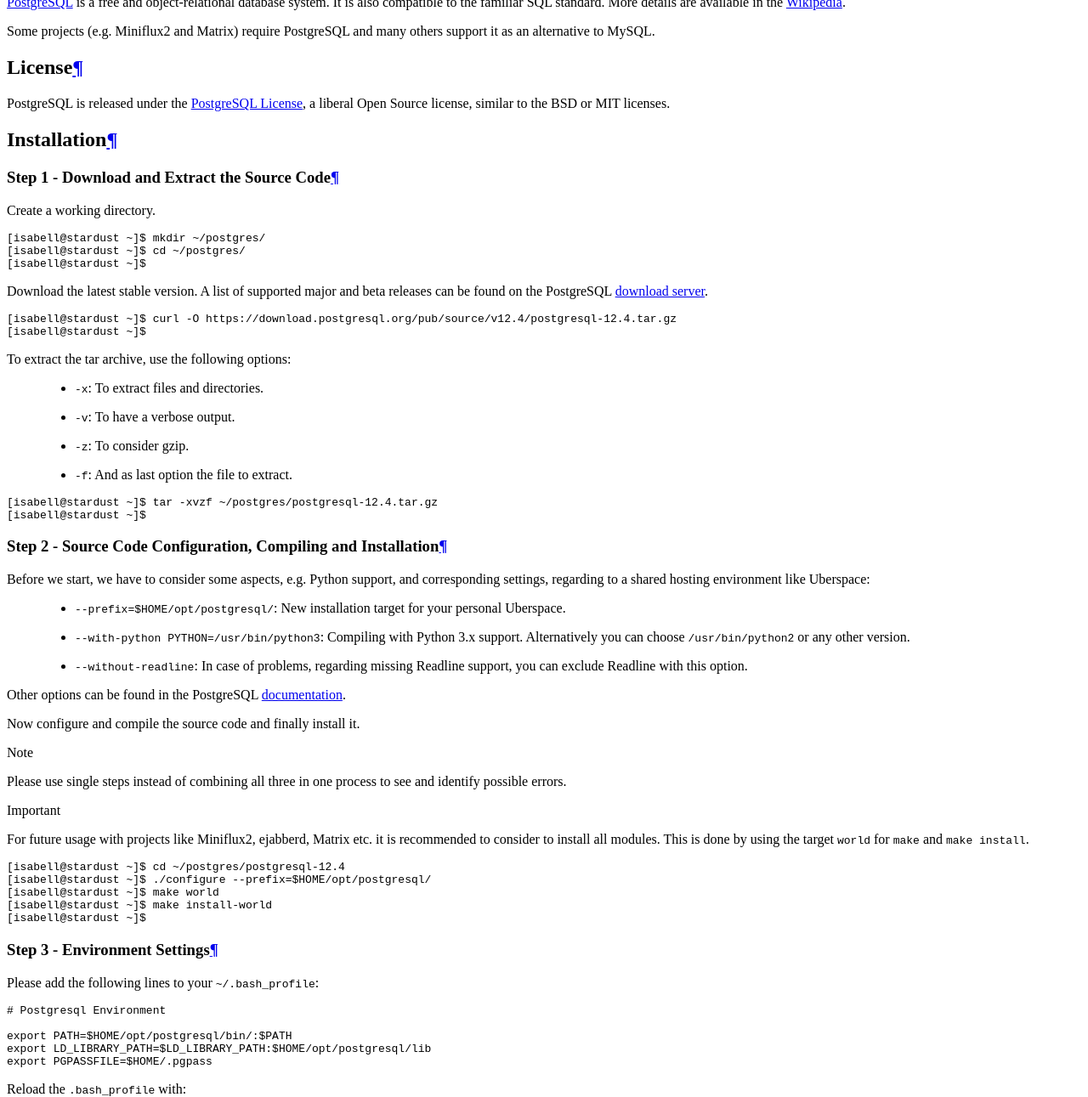
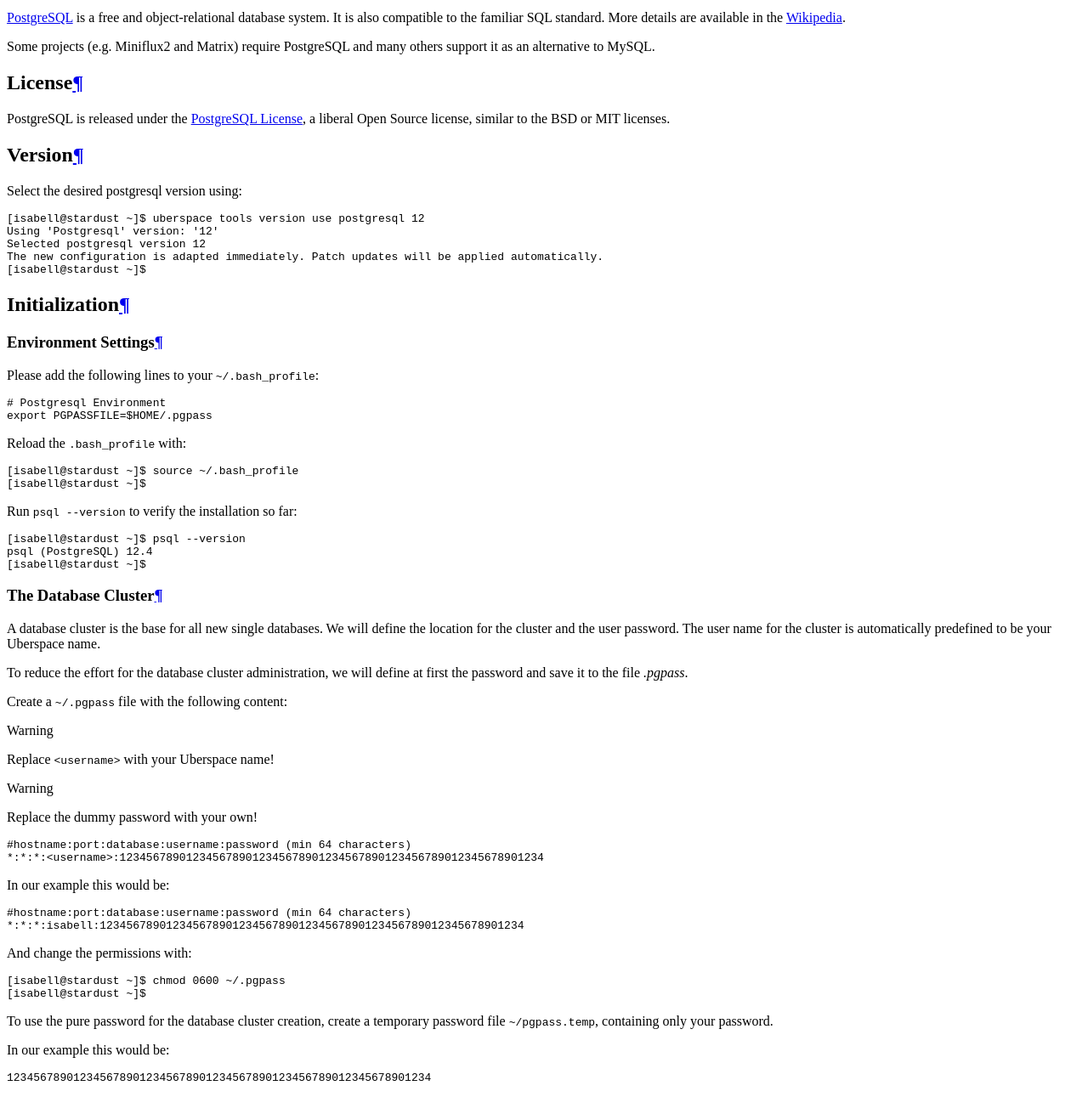
Before and after one commit to Uberspace/lab, a Sphinx documentation site: the page built from source/guide_postgresql.rst, in a window 1280 px wide and 1400 px high, scrolled down 3625 px, cut to the strip 109-1400 px from the top of the window. Shown: the whole strip at 85% size. Built offline with Sphinx 7.4.7 and the Read the Docs theme 2.0.0, drawn with Linux system fonts in a browser that asks for light colours; some of the changed text lies outside the part shown.

Commit message:
[postgresql] update for pre-installed postgresql binaries

```diff
--- a/source/guide_postgresql.rst
+++ b/source/guide_postgresql.rst
@@ -20,77 +20,30 @@
 
 PostgreSQL is released under the `PostgreSQL License`_, a liberal Open Source license, similar to the BSD or MIT licenses.
 
-Installation
-============
+Version
+=======
 
-Step 1 - Download and Extract the Source Code
----------------------------------------------
-
-Create a working directory.
+Select the desired postgresql version using:
 
 ::
 
- [isabell@stardust ~]$ mkdir ~/postgres/
- [isabell@stardust ~]$ cd ~/postgres/
+ [isabell@stardust ~]$ uberspace tools version use postgresql 12
+ Using 'Postgresql' version: '12'
+ Selected postgresql version 12
+ The new configuration is adapted immediately. Patch updates will be applied automatically.
  [isabell@stardust ~]$
 
-Download the latest stable version. A list of supported major and beta releases can be found on the PostgreSQL `download server`_.
+Initialization
+==============
 
-::
-
- [isabell@stardust ~]$ curl -O https://download.postgresql.org/pub/source/v12.4/postgresql-12.4.tar.gz
- [isabell@stardust ~]$
-
-To extract the tar archive, use the following options:
-
- * ``-x``: To extract files and directories.
- * ``-v``: To have a verbose output.
- * ``-z``: To consider gzip.
- * ``-f``: And as last option the file to extract.
-
-::
-
- [isabell@stardust ~]$ tar -xvzf ~/postgres/postgresql-12.4.tar.gz
- [isabell@stardust ~]$
-
-
-Step 2 - Source Code Configuration, Compiling and Installation
---------------------------------------------------------------
-
-Before we start, we have to consider some aspects, e.g. Python support, and corresponding settings, regarding to a shared hosting environment like Uberspace:
-
- * ``--prefix=$HOME/opt/postgresql/``: New installation target for your personal Uberspace.
- * ``--with-python PYTHON=/usr/bin/python3``: Compiling with Python 3.x support. Alternatively you can choose ``/usr/bin/python2`` or any other version.
- * ``--without-readline``: In case of problems, regarding missing Readline support, you can exclude Readline with this option.
-
-Other options can be found in the PostgreSQL documentation_.
-
-Now configure and compile the source code and finally install it.
-
-.. note:: Please use single steps instead of combining all three in one process to see and identify possible errors.
-
-.. important:: For future usage with projects like Miniflux2, ejabberd, Matrix etc. it is recommended to consider to install all modules. This is done by using the target ``world`` for ``make`` and ``make install``.
-
-::
-
- [isabell@stardust ~]$ cd ~/postgres/postgresql-12.4
- [isabell@stardust ~]$ ./configure --prefix=$HOME/opt/postgresql/
- [isabell@stardust ~]$ make world
- [isabell@stardust ~]$ make install-world
- [isabell@stardust ~]$
-
-
-Step 3 - Environment Settings
------------------------------
+Environment Settings
+--------------------
 
 Please add the following lines to your ``~/.bash_profile``:
 
 .. code-block:: bash
 
  # Postgresql Environment
-
- export PATH=$HOME/opt/postgresql/bin/:$PATH
- export LD_LIBRARY_PATH=$LD_LIBRARY_PATH:$HOME/opt/postgresql/lib
  export PGPASSFILE=$HOME/.pgpass
 
 Reload the ``.bash_profile`` with:
@@ -109,8 +62,8 @@
  [isabell@stardust ~]$
 
 
-Step 4 - The Database Cluster
------------------------------
+The Database Cluster
+--------------------
 
 A database cluster is the base for all new single databases. We will define the location for the cluster and the user password. The user name for the cluster is automatically predefined to be your Uberspace name.
 
@@ -258,7 +211,7 @@
 .. code-block:: ini
 
  [program:postgresql]
- command=%(ENV_HOME)s/opt/postgresql/bin/postgres -D %(ENV_HOME)s/opt/postgresql/data/
+ command=postgres -D %(ENV_HOME)s/opt/postgresql/data/
  autostart=yes
  autorestart=yes
 
```
